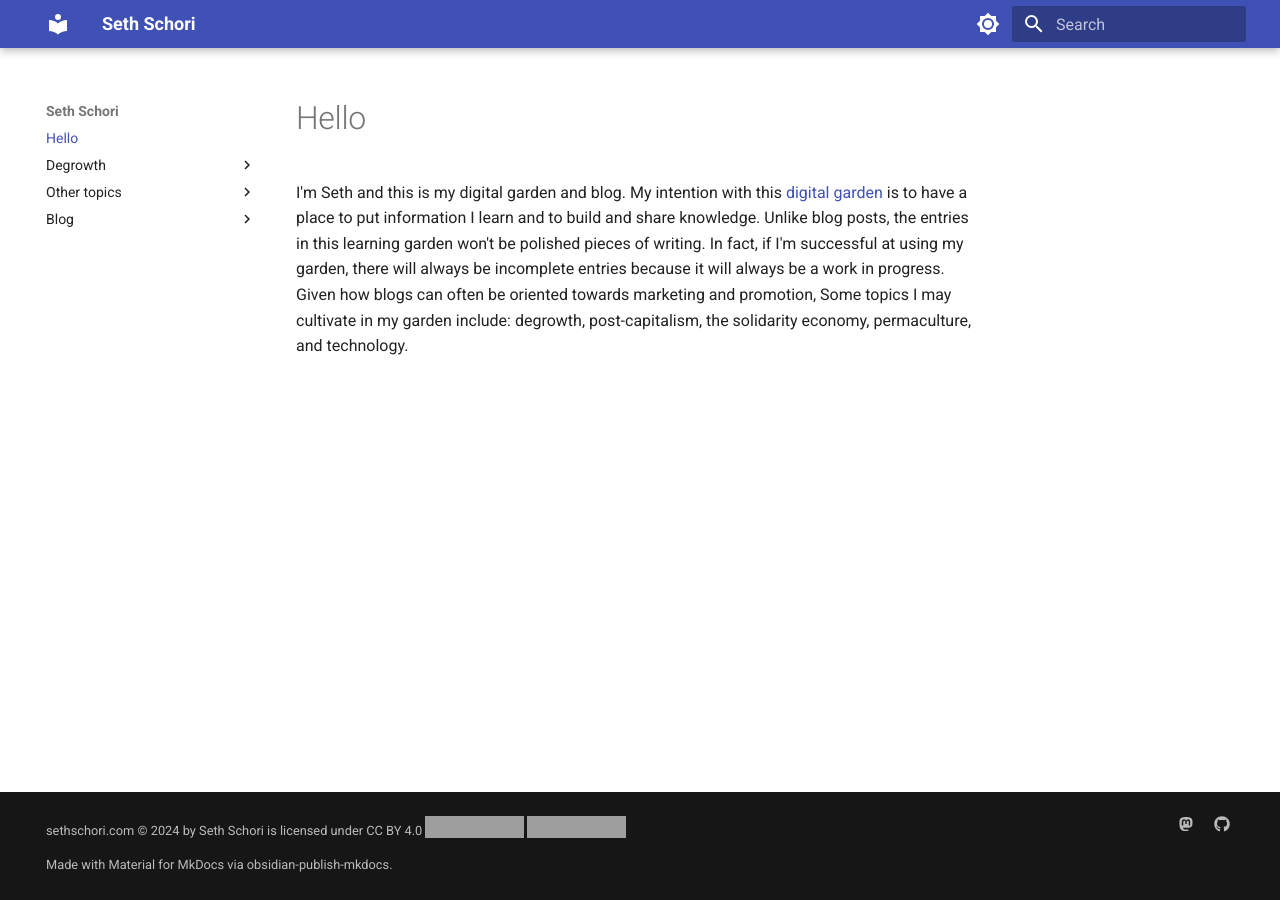
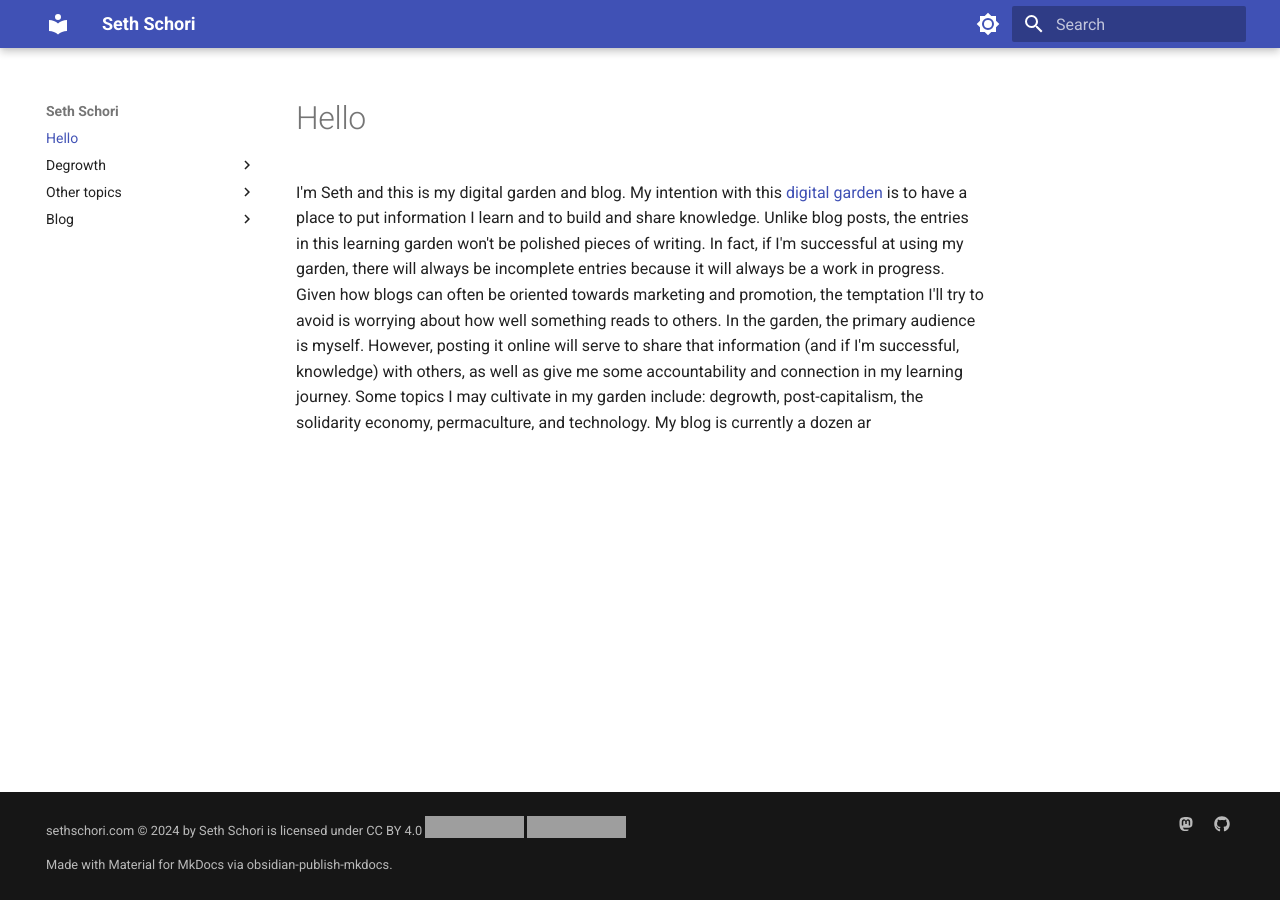
Before and after one commit to sethschori/obsidian-site, an MkDocs documentation site: the page built from docs/index.md, in a window 1280 px wide. Built offline with MkDocs 1.6.1 and Material for MkDocs 9.7.7, drawn with Linux system fonts in a browser that asks for light colours; grey boxes are pictures that could not be loaded.

Commit message:
vault backup: 2024-09-10 09:23:40

```diff
--- a/docs/index.md
+++ b/docs/index.md
@@ -1,3 +1,4 @@
 # Hello
-I'm Seth and this is my digital garden and blog. My intention with this [digital garden](https://lyz-code.github.io/blue-book/digital_garden/) is to have a place to put information I learn and to build and share knowledge. Unlike blog posts, the entries in this learning garden won't be polished pieces of writing. In fact, if I'm successful at using my garden, there will always be incomplete entries because it will always be a work in progress. Given how blogs can often be oriented towards marketing and promotion,
+I'm Seth and this is my digital garden and blog. My intention with this [digital garden](https://lyz-code.github.io/blue-book/digital_garden/) is to have a place to put information I learn and to build and share knowledge. Unlike blog posts, the entries in this learning garden won't be polished pieces of writing. In fact, if I'm successful at using my garden, there will always be incomplete entries because it will always be a work in progress. Given how blogs can often be oriented towards marketing and promotion, the temptation I'll try to avoid is worrying about how well something reads to others. In the garden, the primary audience is myself. However, posting it online will serve to share that information (and if I'm successful, knowledge) with others, as well as give me some accountability and connection in my learning journey.
 Some topics I may cultivate in my garden include: degrowth, post-capitalism, the solidarity economy, permaculture, and technology.
+My blog is currently a dozen ar
```
